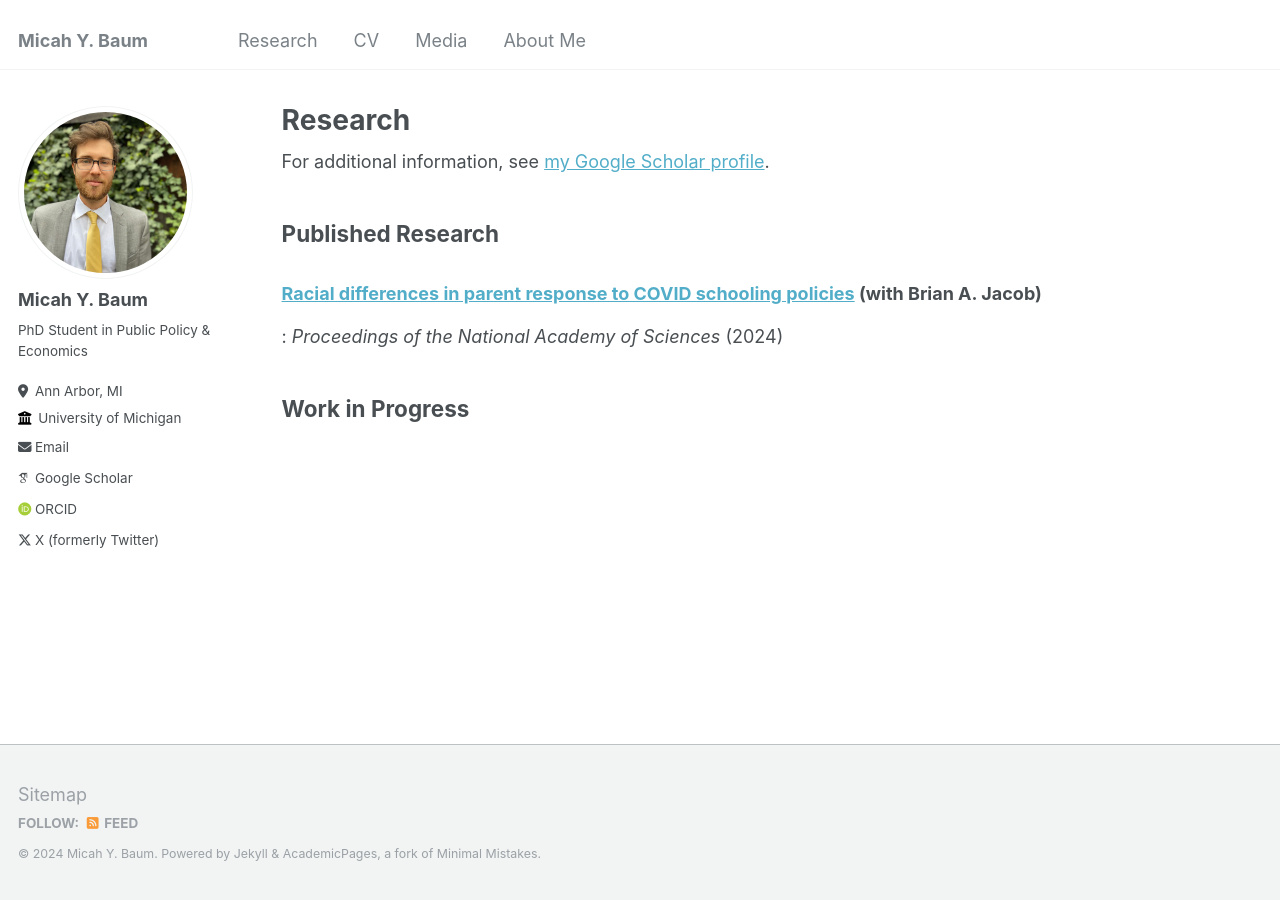
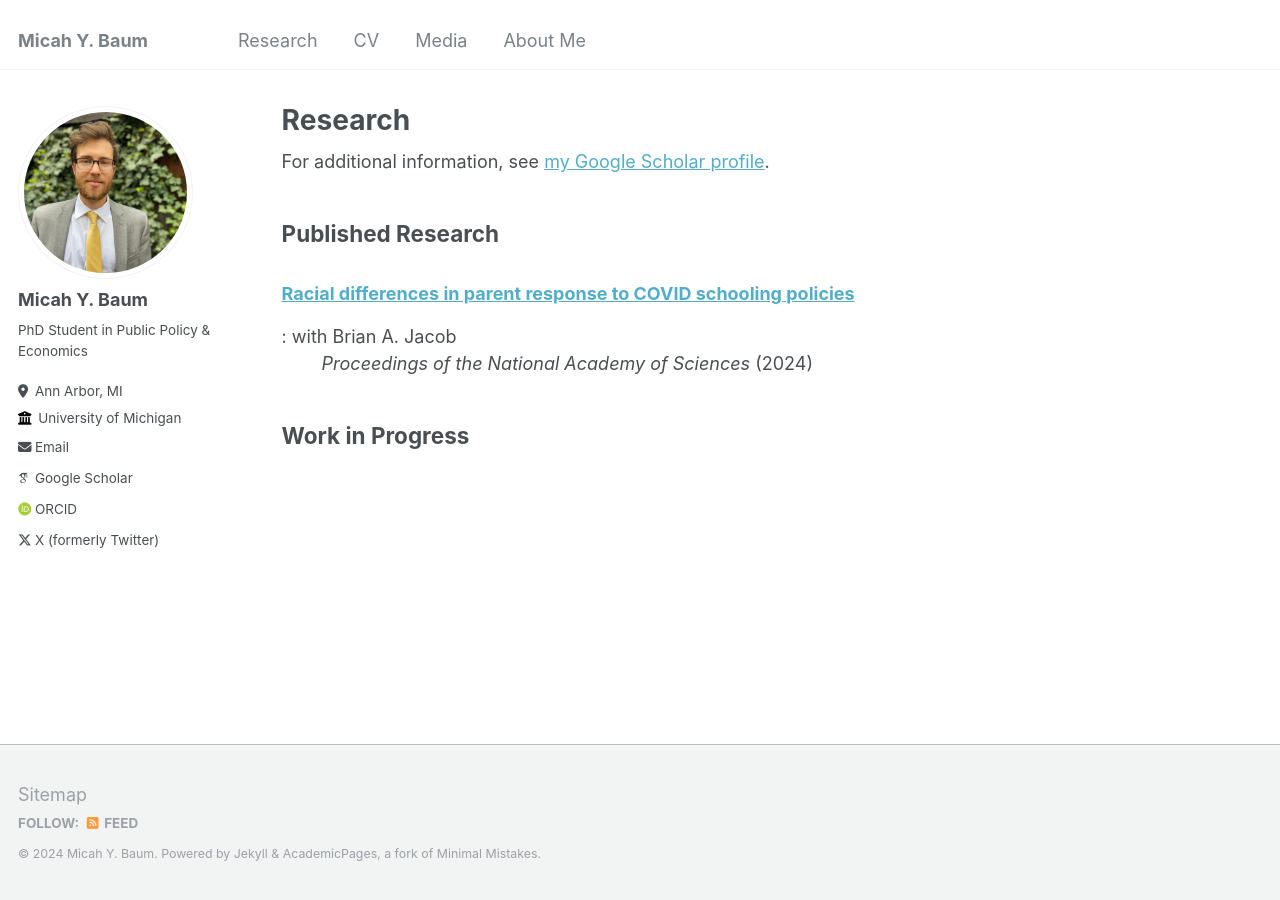
Before and after one commit to micah-baum/micah-baum.github.io, a Jekyll site: the page built from _pages/research.md, in a window 1280 px wide. Built offline with Jekyll 4.4.1, drawn with Linux system fonts in a browser that asks for light colours; some web fonts are replaced.

```diff
--- a/_pages/research.md
+++ b/_pages/research.md
@@ -12,7 +12,8 @@ author_profile: true
 {% include base_path %}
 
 ## Published Research
-### [Racial differences in parent response to COVID schooling policies](https://micah-baum.github.io/files/baum-jacob-pnas-2024.pdf) (with Brian A. Jacob)
+### [Racial differences in parent response to COVID schooling policies](https://micah-baum.github.io/files/baum-jacob-pnas-2024.pdf)
+:    with Brian A. Jacob
 :    _Proceedings of the National Academy of Sciences_ (2024)
 
 
```
